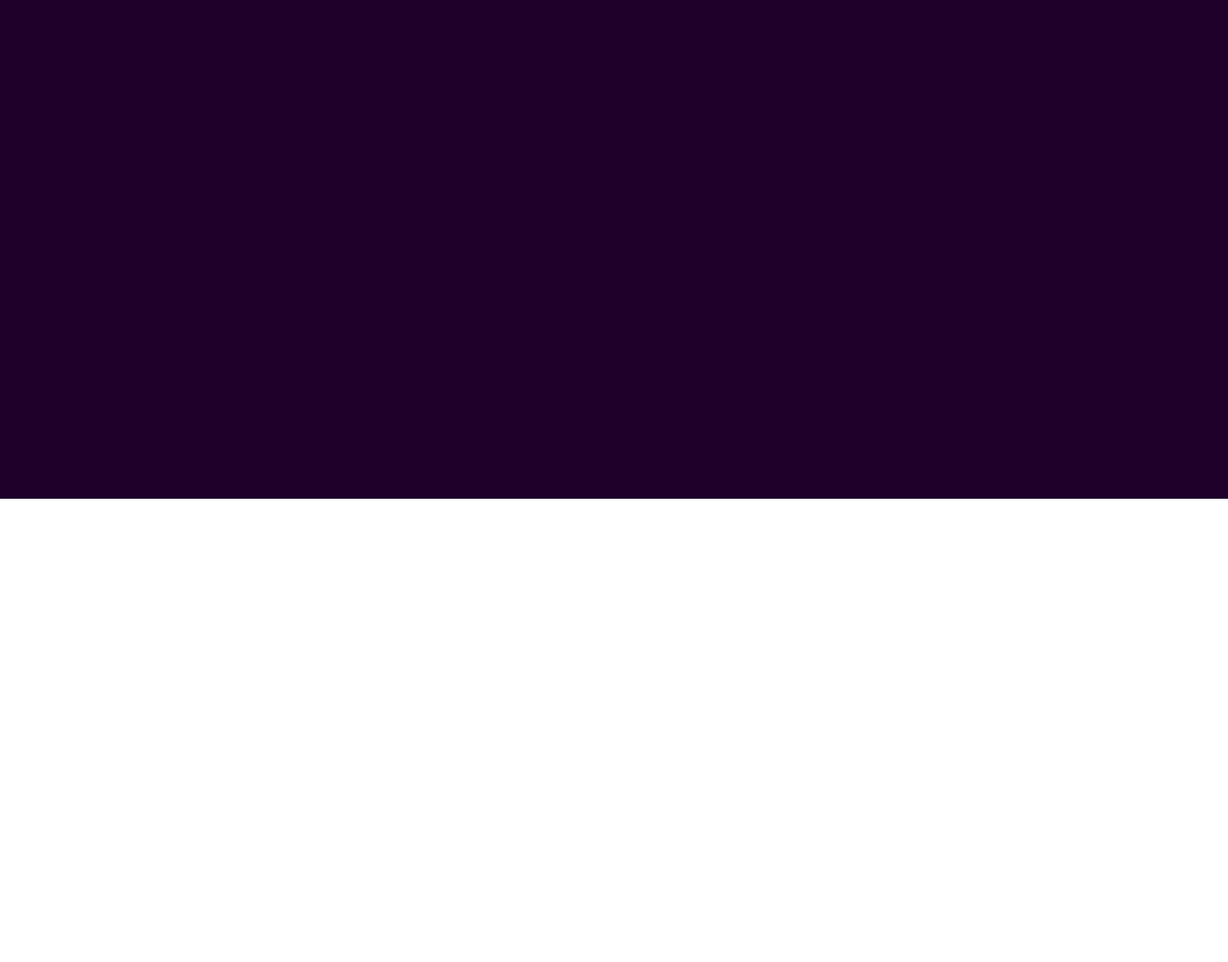
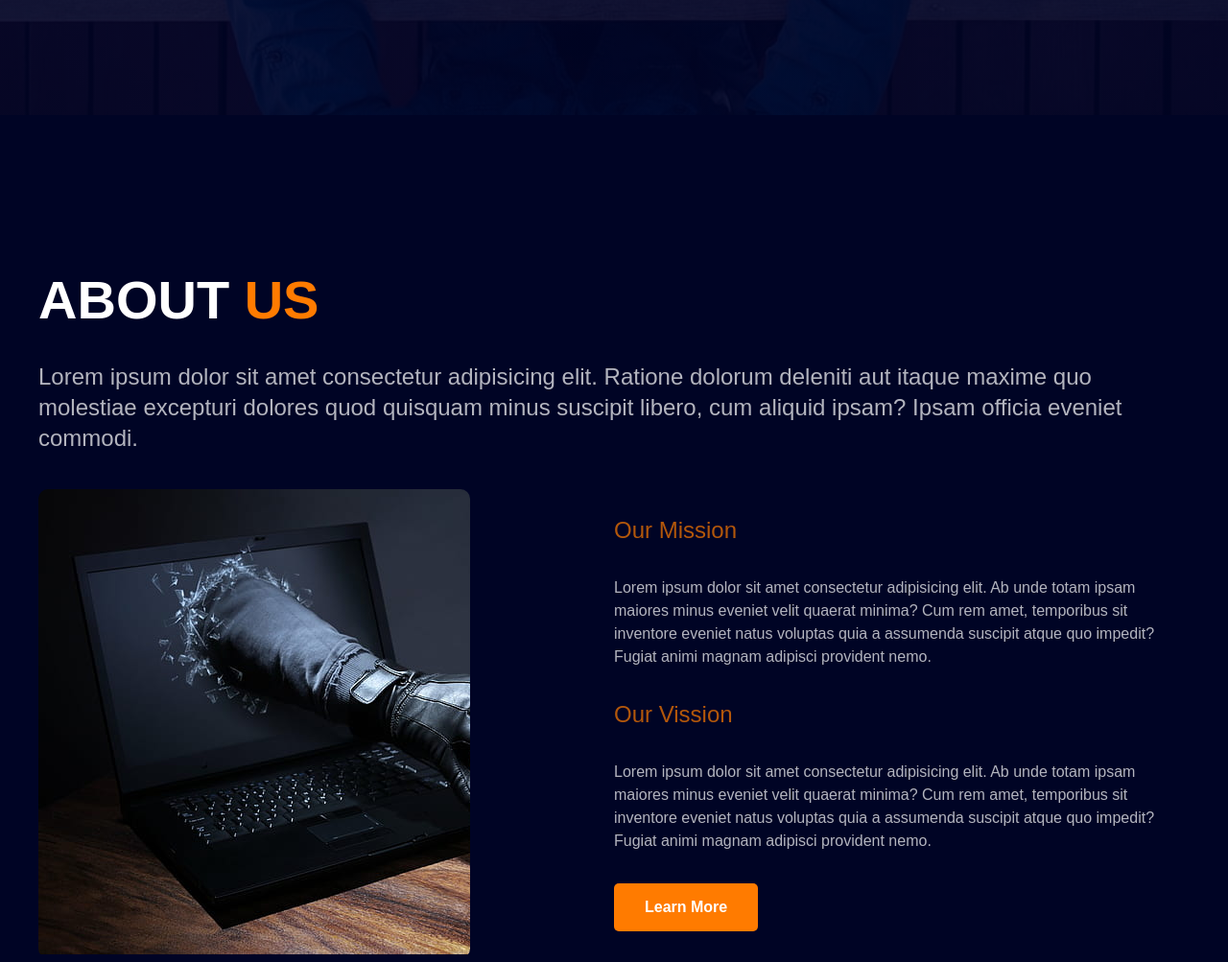
Before and after one commit to Josewin01/BTI-Team, a plain HTML site: page index.html in a window 1280 px wide. Shown: the part 680-1683 px from the top of the page at 96% size. Before the commit the page ends 1200 px from the top, so only its background shows below. Drawn offline with Linux system fonts and the light colour scheme.

Commit message:
Briefly added the about section

```diff
--- a/index.html
+++ b/index.html
@@ -9,11 +9,11 @@
 <body>
     <section class="home" id="home">
         <nav>
-            <div class="nav-width">
+            <div class="container flex">
                 <div class="logo">BTI</div>
                 <ul>
                     <li><a href="#home">Home</a></li>
-                    <li><a href="">About</a></li>
+                    <li><a href="#about">About</a></li>
                     <li><a href="">Team</a></li>
                     <li><a href="">Contact</a></li>
                 </ul>
@@ -21,14 +21,28 @@
         </nav>
 
         <div class="hero-section container">
-            <h1>TEAM BRAND NAME</h1>
-            <h3>Lorem ipsum dolor sit amet consectetur adipisicing elit. Tempore ex accusantium obcaecati, sunt quidem fuga. Culpa vel non iusto molestiae accusamus quos tempora harum porro?</h3>
+            <h1>TEAM <span>BRAND</span> NAME</h1>
+            <h2>Lorem ipsum dolor sit amet consectetur adipisicing elit. Tempore ex accusantium obcaecati, sunt quidem fuga. Culpa vel non iusto molestiae accusamus quos tempora harum porro?</h2>
             <a href=""><button class="btn">Let's Talk</button></a>
         </div>
     </section>
 
     <section class="about" id="about">
+        <div class="container">
+            <h1>ABOUT <span>US</span></h1>
+            <h2>Lorem ipsum dolor sit amet consectetur adipisicing elit. Ratione dolorum deleniti aut itaque maxime quo molestiae excepturi dolores quod quisquam minus suscipit libero, cum aliquid ipsam? Ipsam officia eveniet commodi.</h2>
 
+            <div class="flex">
+                <div class="about-img"><img src="anonymous-code-computer.jpg" alt=""></div>
+                <div class="about-text">
+                    <h2><span>Our Mission</span></h2>
+                    <p>Lorem ipsum dolor sit amet consectetur adipisicing elit. Ab unde totam ipsam maiores minus eveniet velit quaerat minima? Cum rem amet, temporibus sit inventore eveniet natus voluptas quia a assumenda suscipit atque quo impedit? Fugiat animi magnam adipisci provident nemo.</p>
+                    <h2><span>Our Vission</span></h2>
+                    <p>Lorem ipsum dolor sit amet consectetur adipisicing elit. Ab unde totam ipsam maiores minus eveniet velit quaerat minima? Cum rem amet, temporibus sit inventore eveniet natus voluptas quia a assumenda suscipit atque quo impedit? Fugiat animi magnam adipisci provident nemo.</p>
+                    <a href=""><button class="btn">Learn More</button></a>
+                </div>
+            </div>
+        </div>
     </section>
 </body>
 </html>
--- a/styles.css
+++ b/styles.css
@@ -1,19 +1,30 @@
 *{
     padding: 0;
     margin: 0;
+    scroll-behavior: smooth;
     box-sizing: border-box;
     overflow-x: hidden;
     list-style-type: none;
     text-decoration: none;
     font-family: sans-serif;
 }
+
+span{
+    color: rgb(255, 123, 0);
+}
 h1{
-    font-size: 3rem;
+    font-size: 3.5rem;
     color: white;
     /* padding-bottom: 1rem; */
 }
-
 h3{
+    font-size: 1.5rem;
+    /* color: white; */
+    font-weight: 400;
+    padding: 2rem 0 .5rem;
+}
+h2{
+    line-height: 2rem;
     font-size: 1.5rem;
     color: white;
     opacity: 0.7;
@@ -21,6 +32,16 @@ h3{
     padding: 2rem 0;
 }
 
+p{
+    color: white;
+    opacity: 0.7;
+    line-height: 1.5rem;
+}
+.flex{
+    display: flex;
+    justify-content: space-between;
+    align-items: center;
+}
 .btn{
     background-color: rgb(255, 123, 0);
     border: none;
@@ -30,28 +51,25 @@ h3{
     font-weight: 700;
     cursor: pointer;
     border-radius: 5px;
+    margin: 2rem 0 ;
 }
 
 .home{
     width: 100%;
-    height: 150vh;
-    background-color: rgb(31, 0, 43);
+    height: 100vh;
+    background: linear-gradient(rgba(0, 4, 37, 0.9), rgba(0, 4, 37, 0.9)), url(laptop-business-man-from-above-it-expert.jpg);
+    background-position: center;
+    background-size: cover;
+    /* background-color: rgb(0, 4, 37); */
 }
 nav{
     width: 100%;
     position: fixed;
     padding: 1rem 0;
-    background-color: rgb(12, 0, 17);
+    background-color: rgb(0, 1, 14);
     z-index: 100;
 }
 
-.nav-width{
-    width: 1200px;
-    margin: 0 auto;
-    display: flex;
-    justify-content: space-between;
-    align-items: center;
-}
 
 .logo{
     color: white;
@@ -76,3 +94,22 @@ nav ul li a{
     /* border: 4px solid red; */
     text-align: center;
 }
+
+
+/* ---  About Section  --- */
+
+.about{
+    padding-top: 10rem;
+    background-color: rgb(0, 4, 37);
+    /* height: 100vh; */
+}
+
+.about-text{
+    width: 50%;
+}
+
+.about-img{
+    width: 450px;
+    /* border: 3px solid red; */
+    border-radius: 10px;
+}
```
Also changed, not shown: anonymous-code-computer.jpg (added), laptop-business-man-from-above-it-expert.jpg (added), man-alone.jpg (added).
